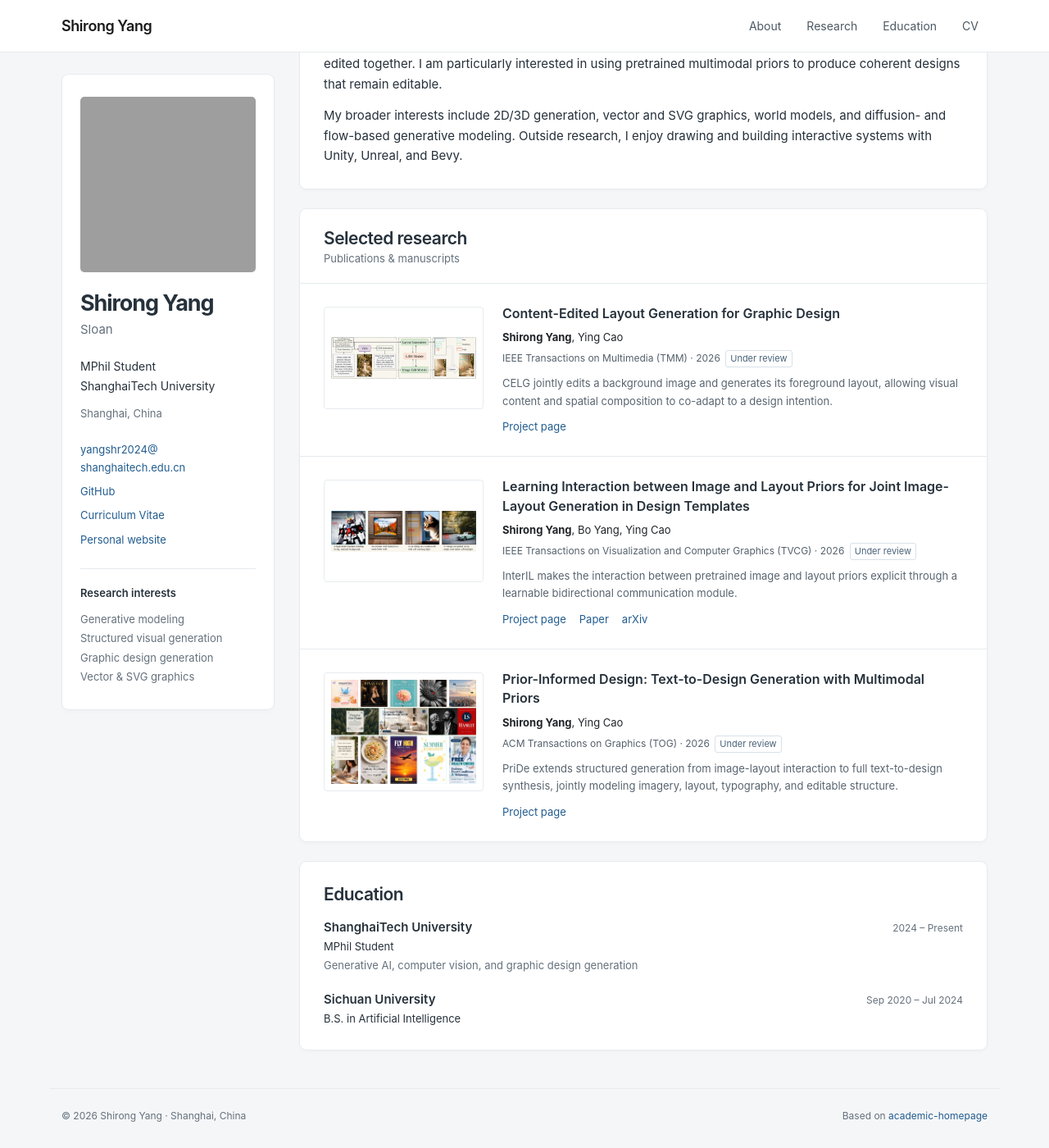
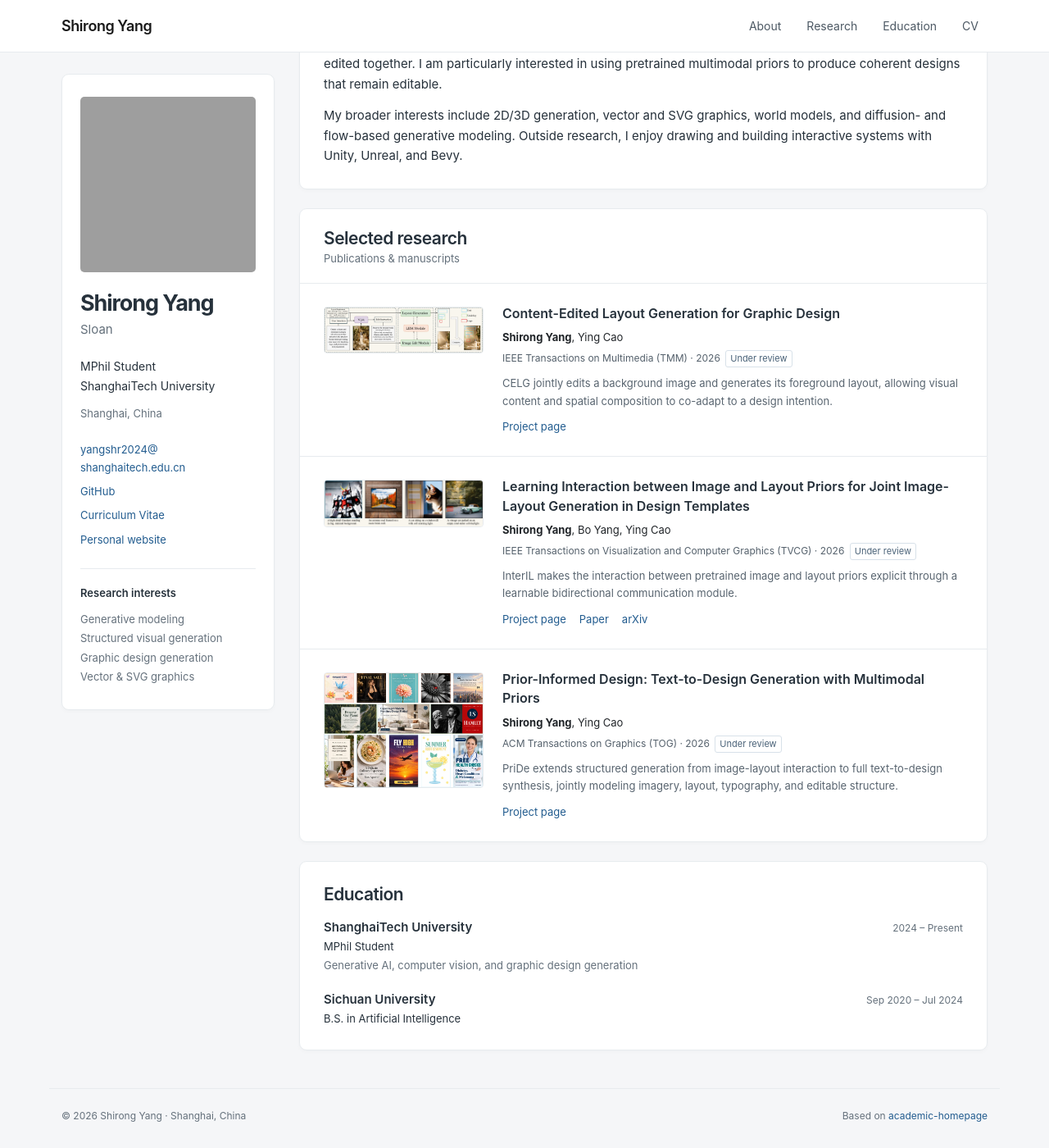
Before and after one commit to Sloan-Yang/academic-homepage, a Jekyll site: the page built from index.html, in a window 1280 px wide and 1400 px high, scrolled down 192 px. Shown: the whole window at 82% size. Built offline with Jekyll 4.4.1, drawn with Linux system fonts in a browser that asks for light colours; grey boxes are pictures that could not be loaded.

Commit message:
Fit research teasers to their images and refresh the academic CV

```diff
--- a/assets/css/global.css
+++ b/assets/css/global.css
@@ -40,8 +40,8 @@ h2 { font-size: 21px; font-weight: 600; letter-spacing: -.025em; margin-bottom:
 .section-heading p { color: var(--muted); font-size: 13px; margin: 0; }
 .publication-item { display: grid; grid-template-columns: 195px minmax(0, 1fr); gap: 23px; padding: 25px 29px; }
 .publication-item + .publication-item { border-top: 1px solid var(--line); }
-.publication-cover { display: flex; align-items: center; justify-content: center; align-self: start; min-height: 125px; margin-top: 3px; padding: 8px; border: 1px solid var(--line); background: #fff; border-radius: 4px; }
-.publication-cover img { width: 100%; height: auto; max-height: 145px; object-fit: contain; }
+.publication-cover { display: block; align-self: start; margin-top: 3px; overflow: hidden; border: 1px solid var(--line); background: #fff; border-radius: 4px; }
+.publication-cover img { display: block; width: 100%; height: auto; }
 .publication-body h3 { font-size: 16px; font-weight: 600; line-height: 1.45; margin-bottom: 7px; }
 .publication-body h3 a { color: var(--ink); }
 .publication-authors { font-size: 13px; margin-bottom: 5px; }
@@ -58,7 +58,7 @@ h2 { font-size: 21px; font-weight: 600; letter-spacing: -.025em; margin-bottom:
 .footer { display: flex; justify-content: space-between; flex-wrap: wrap; gap: 8px 20px; border-top: 1px solid var(--line); margin-top: 23px; padding-top: 23px; padding-bottom: 29px; font-size: 12px; color: var(--muted); }
 @media (max-width: 1199px) { .container-lg { max-width: 1040px; } .publication-item { grid-template-columns: 170px minmax(0, 1fr); gap: 20px; } }
 @media (max-width: 991px) { .publication-item { grid-template-columns: minmax(0, 1fr); gap: 17px; } .publication-cover { max-width: 280px; } .education-heading { flex-direction: column; gap: 1px; } }
-@media (max-width: 767px) { body { padding-top: 84px; } .profile-column { position: static; margin-bottom: 21px; } .profile-card .card-body { padding: 23px; } .profile-interests { display: none; } .profile-links { flex-direction: row; flex-wrap: wrap; gap: 8px 19px; } .profile-links a:first-child { flex-basis: 100%; } .profile-location { margin-bottom: 15px; } .profile-alias { margin-bottom: 14px; } .card-body, .publication-item { padding: 23px; } .section-heading { padding: 20px 23px 17px; } .publication-cover { max-width: 100%; width: 100%; min-height: 100px; } .publication-cover img { max-height: 180px; } .content-card { margin-bottom: 20px; } }
+@media (max-width: 767px) { body { padding-top: 84px; } .profile-column { position: static; margin-bottom: 21px; } .profile-card .card-body { padding: 23px; } .profile-interests { display: none; } .profile-links { flex-direction: row; flex-wrap: wrap; gap: 8px 19px; } .profile-links a:first-child { flex-basis: 100%; } .profile-location { margin-bottom: 15px; } .profile-alias { margin-bottom: 14px; } .card-body, .publication-item { padding: 23px; } .section-heading { padding: 20px 23px 17px; } .publication-cover { max-width: 100%; width: 100%; } .content-card { margin-bottom: 20px; } }
 @media (max-width: 767px) { .profile-portrait { max-width: 160px; margin-bottom: 20px; } }
 @media (max-width: 575px) { .navbar { padding: 10px 15px; } .navbar > .container-lg { padding: 0; } .site-navigation { width: 100%; flex-wrap: wrap; gap: 0; } .site-navigation .nav-link { padding: 8px 14px 8px 0; } .enhanced .site-navigation { display: none; } .enhanced .navbar-toggler[aria-expanded="true"] + .site-navigation { display: flex; } body:has(.navbar:not(.enhanced)) { padding-top: 130px; } }
 @media print { body { background: #fff; padding: 0; } .navbar, .skip-link, .footer { display: none; } .profile-column { position: static; } .card { box-shadow: none; } .publication-item { break-inside: avoid; } }
```
Also changed, not shown: README.md, 1 other file.
